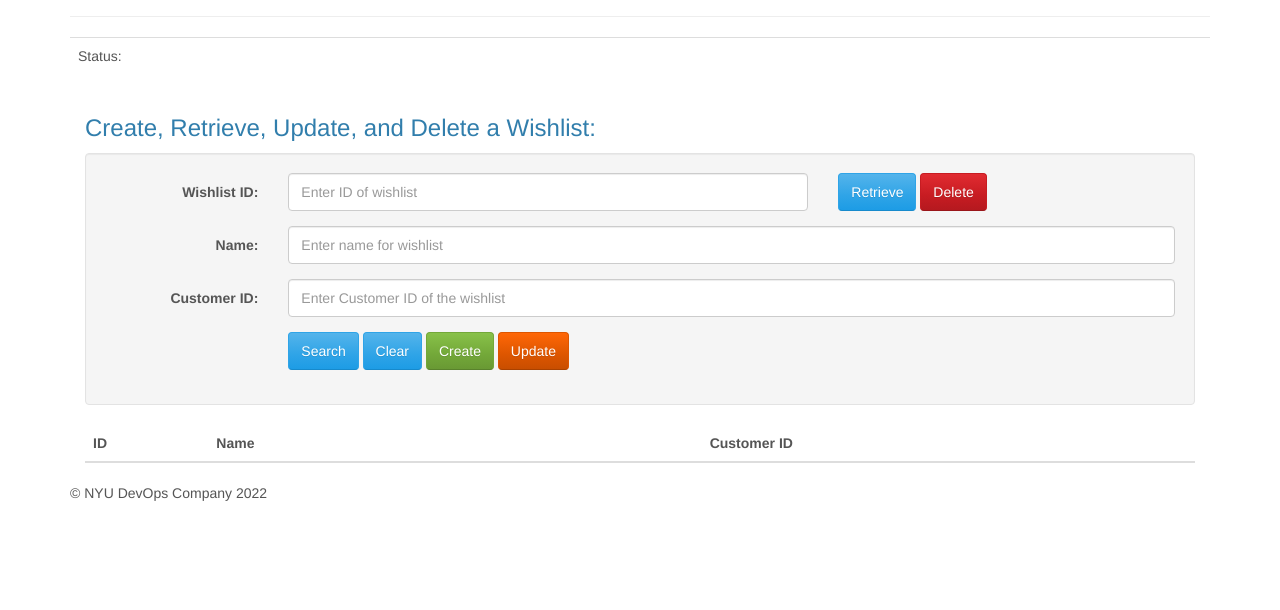
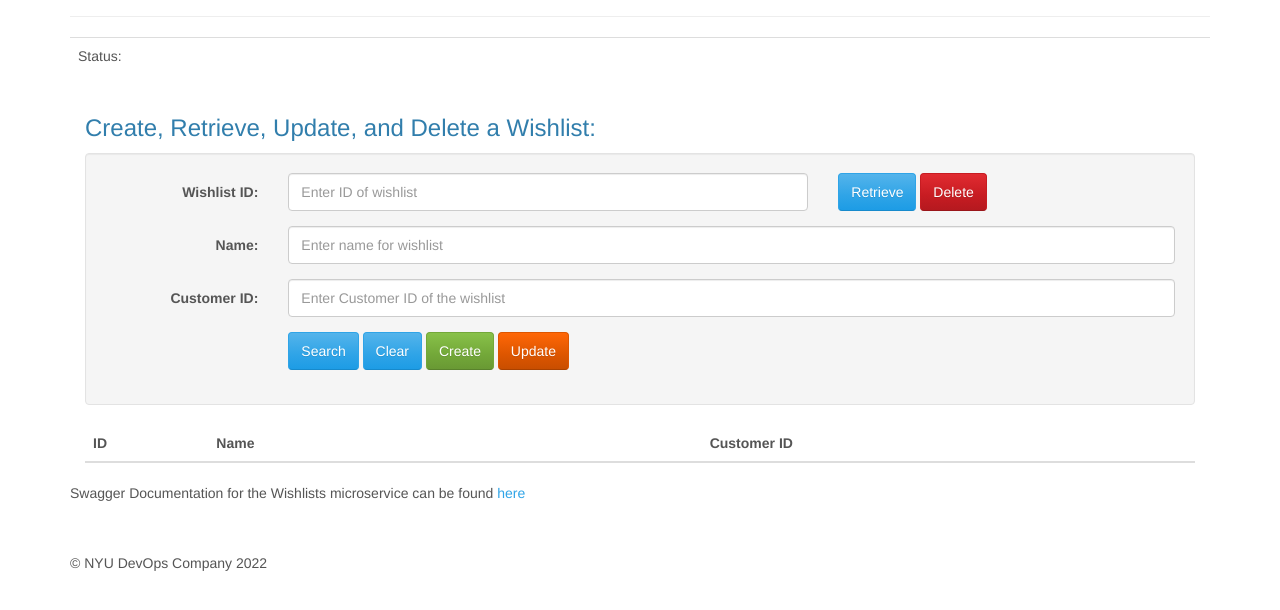
Before and after one commit to NYU-DevOps-Summer-2022/wishlists, a plain HTML site: page service/static/index.html in a window 1280 px wide. Shown: the part 86-696 px from the top of the page. Drawn offline with Linux system fonts and the light colour scheme; files that its build step writes are made by us from their sources; files whose address does not match are found by name.

Commit message:
[ui] : add swagger doc link

```diff
--- a/service/static/index.html
+++ b/service/static/index.html
@@ -88,6 +88,8 @@
         </table>
       </div>
 
+      <p>Swagger Documentation for the Wishlists microservice can be found <a href="/apidocs">here</a></p>
+
       <footer>
         <br><br>
         <p>&copy; NYU DevOps Company 2022</p>
```
Also changed, not shown: service/static/wishlist_index.html (+2 -0 lines).
